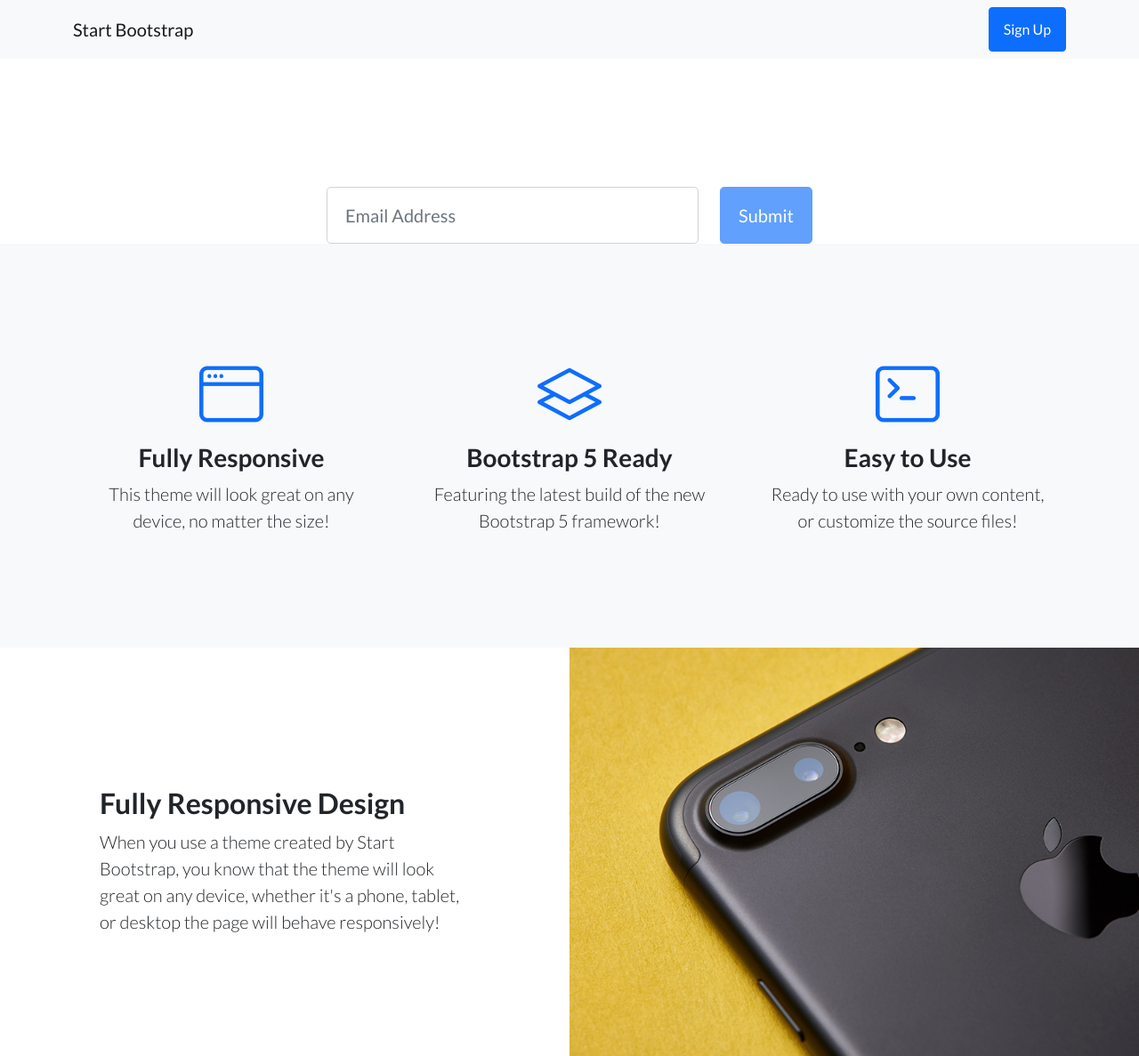
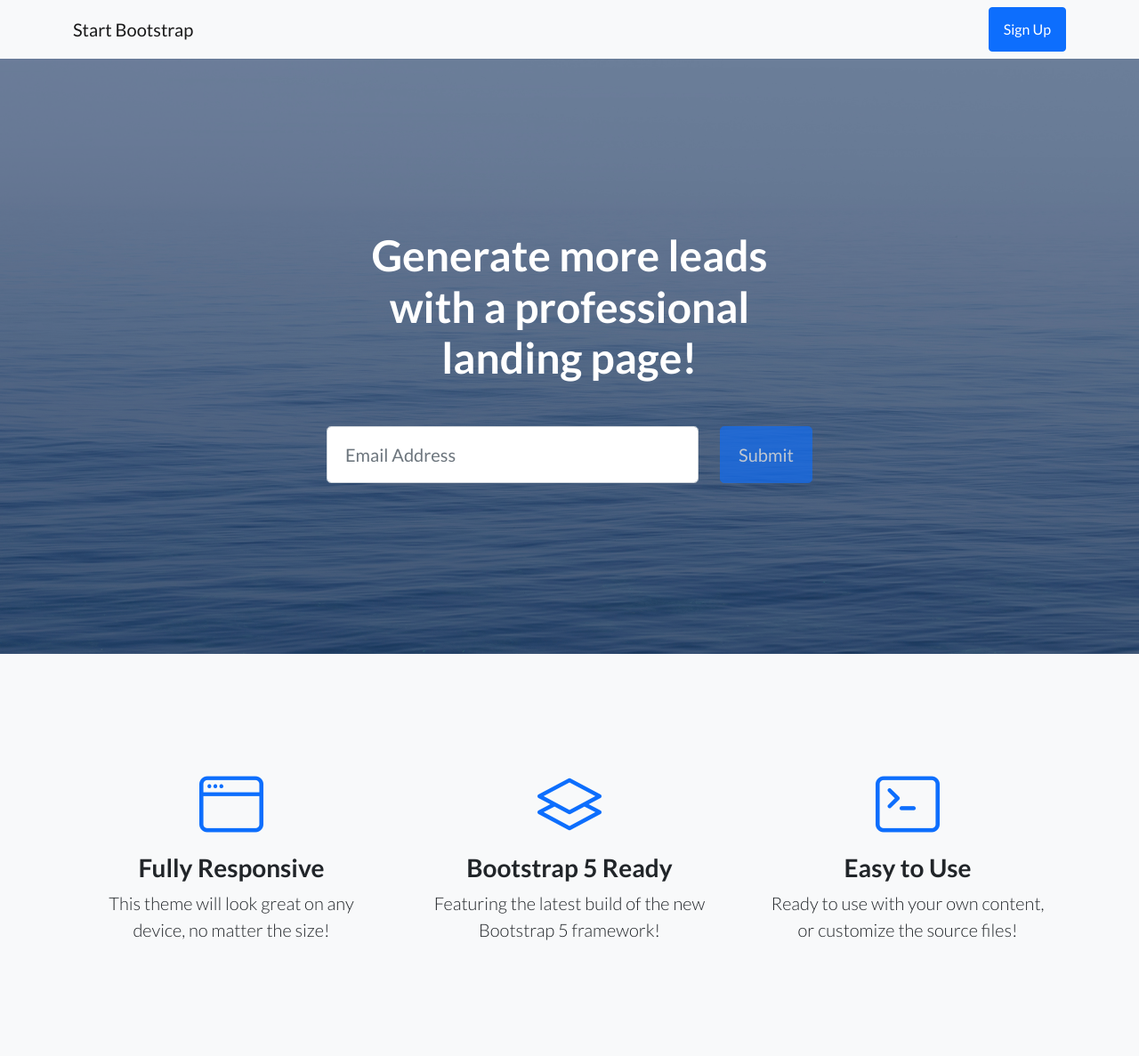
Before and after one commit to yuliyabundur/ProyectoStudio, a Django app: page / in a window 1280 px wide. Shown: the top 1187 px of the page at 89% size. Run offline with Django 4.2, Linux system fonts and the light colour scheme; some libraries are stand-ins or nearby versions.

Commit message:
masthead correct

```diff
--- a/AppBeautyStudio/templates/AppBeautyStudio/inicio.html
+++ b/AppBeautyStudio/templates/AppBeautyStudio/inicio.html
@@ -25,7 +25,7 @@
             </div>
         </nav>
         <!-- Masthead-->
-        <header class="{% static 'AppBeautyStudio/assets/bg-masthead' %}">
+        <header class="masthead">
             <div class="container position-relative">
                 <div class="row justify-content-center">
                     <div class="col-xl-6">
```
